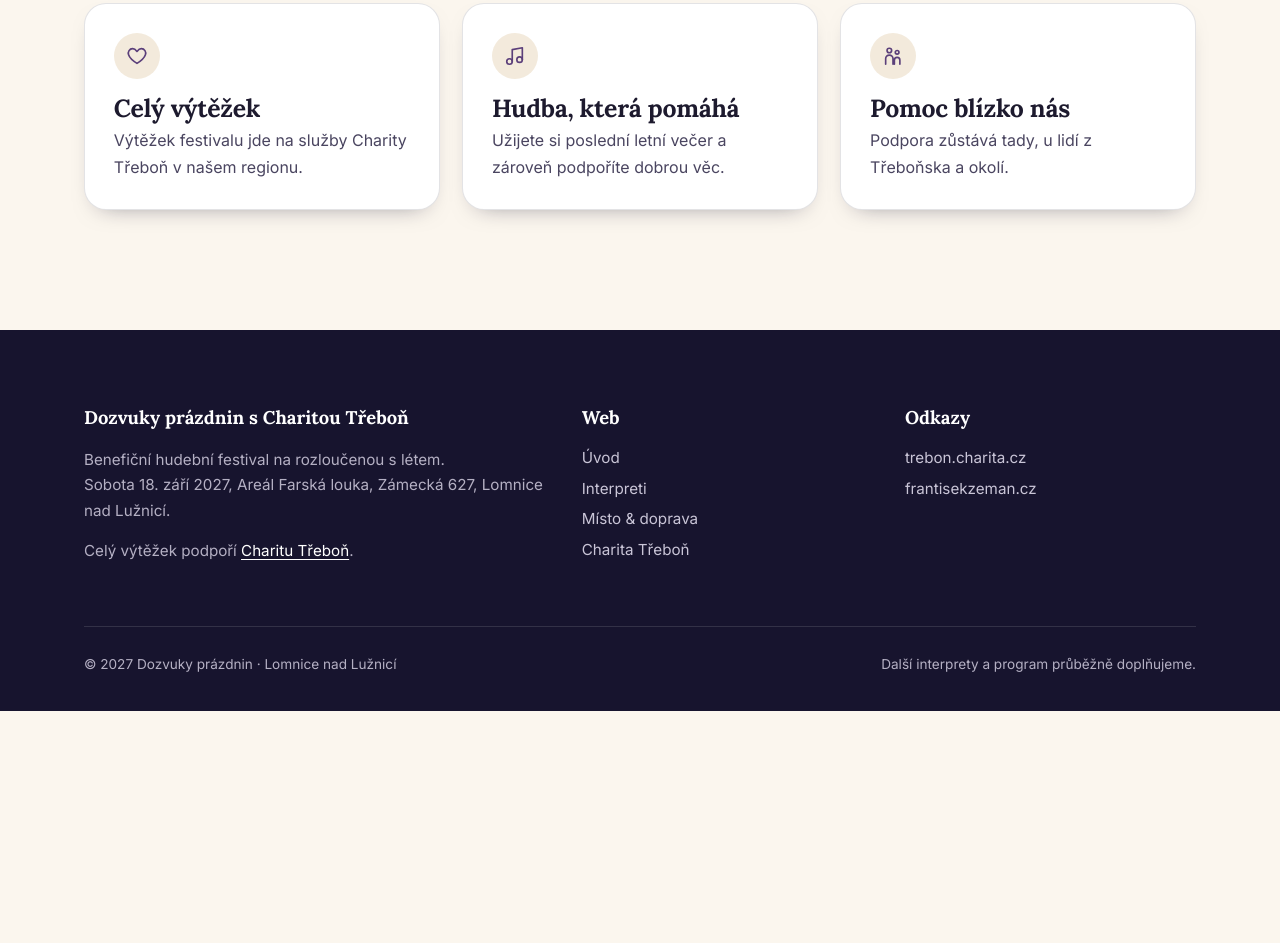
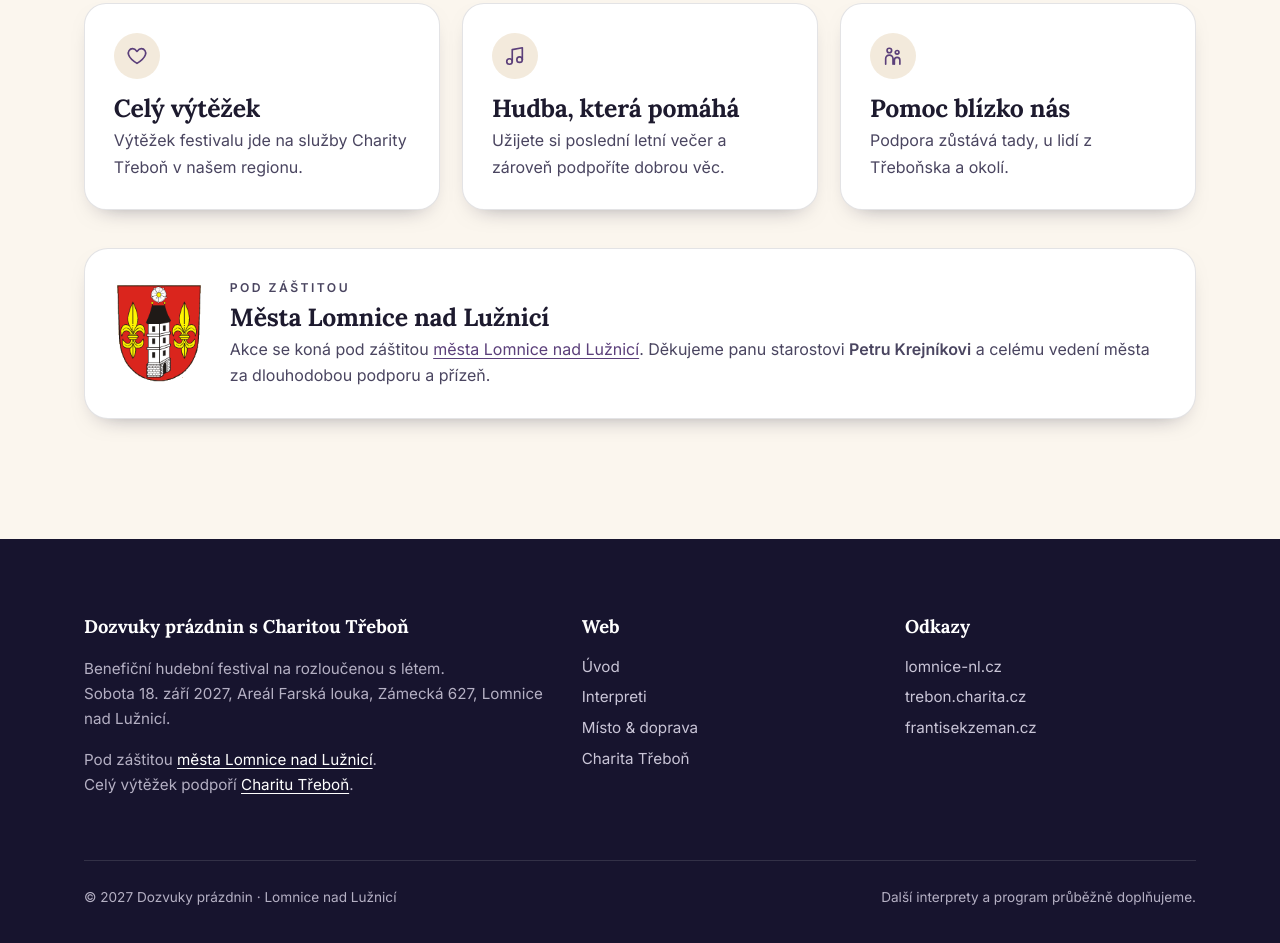
Before and after one commit to fzeman73-jpg/dozvuky-prazdnin, a plain HTML site: page charita.html in a window 1280 px wide. Shown: the part 875-1818 px from the top of the page. Before the commit the page ends 1586 px from the top, so only its background shows below. Drawn offline with Linux system fonts and the light colour scheme.

Commit message:
Záštita města Lomnice nad Lužnicí a poděkování starostovi
Co-Authored-By: Claude Opus 5.5 <noreply@anthropic.com>
Claude-Session: https://claude.ai/code/session_015gEXxK9Nny8kfCeui64MmM

```diff
--- a/charita.html
+++ b/charita.html
@@ -105,6 +105,14 @@
         <div class="card reveal"><div class="ico"><svg viewBox="0 0 24 24" fill="none" stroke="currentColor" stroke-width="1.8" stroke-linecap="round" stroke-linejoin="round" aria-hidden="true"><path d="M9 18V5l11-2v13"/><circle cx="6" cy="18" r="3"/><circle cx="17" cy="16" r="3"/></svg></div><h3>Hudba, která pomáhá</h3><p>Užijete si poslední letní večer a zároveň podpoříte dobrou věc.</p></div>
         <div class="card reveal"><div class="ico"><svg viewBox="0 0 24 24" fill="none" stroke="currentColor" stroke-width="1.8" stroke-linecap="round" stroke-linejoin="round" aria-hidden="true"><circle cx="8" cy="6" r="2.5"/><circle cx="16.5" cy="8" r="2"/><path d="M4 21v-6a4 4 0 0 1 8 0v6M13.5 21v-4.5a3 3 0 0 1 6 0V21"/></svg></div><h3>Pomoc blízko nás</h3><p>Podpora zůstává tady, u lidí z Třeboňska a okolí.</p></div>
       </div>
+      <div class="patron reveal">
+        <a class="patron-znak" href="https://www.lomnice-nl.cz/" target="_blank" rel="noopener"><img src="znak-lomnice.png" alt="Znak města Lomnice nad Lužnicí" width="120" height="139" /></a>
+        <div>
+          <p class="eyebrow">Pod záštitou</p>
+          <h3>Města Lomnice nad Lužnicí</h3>
+          <p>Akce se koná pod záštitou <a href="https://www.lomnice-nl.cz/" target="_blank" rel="noopener">města Lomnice nad Lužnicí</a>. Děkujeme panu starostovi <strong>Petru Krejníkovi</strong> a celému vedení města za dlouhodobou podporu a přízeň.</p>
+        </div>
+      </div>
     </div>
   </section>
 
@@ -114,7 +122,7 @@
         <div>
           <h4>Dozvuky prázdnin s Charitou Třeboň</h4>
           <p>Benefiční hudební festival na rozloučenou s létem.<br />Sobota 18. září 2027, Areál Farská louka, Zámecká 627, Lomnice nad Lužnicí.</p>
-          <p>Celý výtěžek podpoří <a href="https://trebon.charita.cz/" target="_blank" rel="noopener">Charitu Třeboň</a>.</p>
+          <p>Pod záštitou <a href="https://www.lomnice-nl.cz/" target="_blank" rel="noopener">města Lomnice nad Lužnicí</a>.<br />Celý výtěžek podpoří <a href="https://trebon.charita.cz/" target="_blank" rel="noopener">Charitu Třeboň</a>.</p>
         </div>
         <div>
           <h4>Web</h4>
@@ -128,6 +136,7 @@
         <div>
           <h4>Odkazy</h4>
           <ul>
+            <li><a href="https://www.lomnice-nl.cz/" target="_blank" rel="noopener">lomnice-nl.cz</a></li>
             <li><a href="https://trebon.charita.cz/" target="_blank" rel="noopener">trebon.charita.cz</a></li>
             <li><a href="https://frantisekzeman.cz/" target="_blank" rel="noopener">frantisekzeman.cz</a></li>
           </ul>
--- a/styles.css
+++ b/styles.css
@@ -335,3 +335,16 @@ em, .it { font-style: italic; font-weight: 500; }
 .reveal { opacity: 0; transform: translateY(18px); transition: opacity .7s ease, transform .7s ease; }
 .reveal.in { opacity: 1; transform: none; }
 @media (prefers-reduced-motion: reduce) { .reveal { opacity: 1; transform: none; transition: none; } }
+
+/* ---------- Záštita města ---------- */
+.patron {
+  display: flex; gap: 1.8rem; align-items: center;
+  background: #fff; border: 1px solid var(--line); border-radius: 24px;
+  padding: 1.8rem 2rem; margin-top: 2.4rem; box-shadow: var(--shadow-sm);
+}
+.patron-znak { flex: none; }
+.patron-znak img { width: 84px; height: auto; }
+.patron h3 { margin: 0 0 .35rem; }
+.patron p { margin: 0; color: var(--ink-soft); }
+.patron .eyebrow { margin-bottom: .35rem; }
+@media (max-width: 620px) { .patron { flex-direction: column; text-align: center; align-items: center; } }
```
Also changed, not shown: 404.html (+2 -1 lines), index.html (+16 -1 lines), info.html (+2 -1 lines), interpreti.html (+2 -1 lines), znak-lomnice.png (added).
